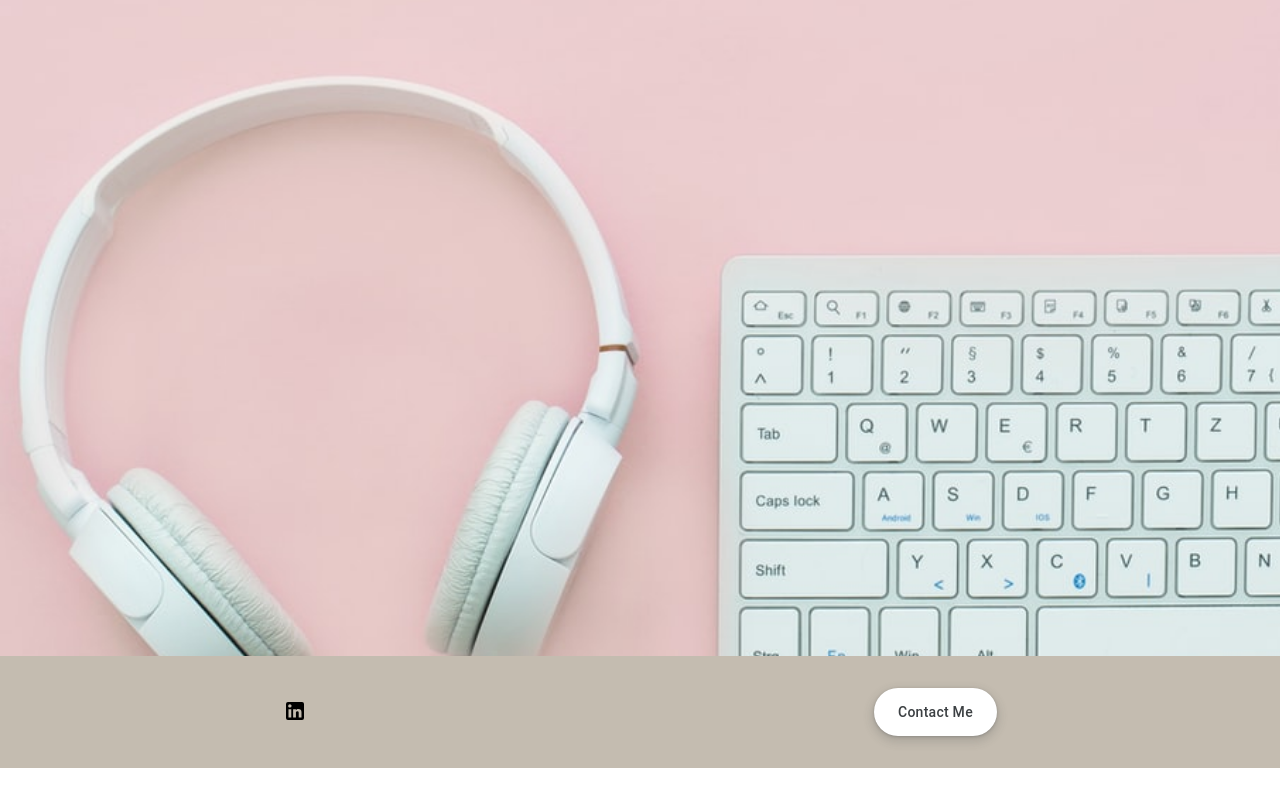
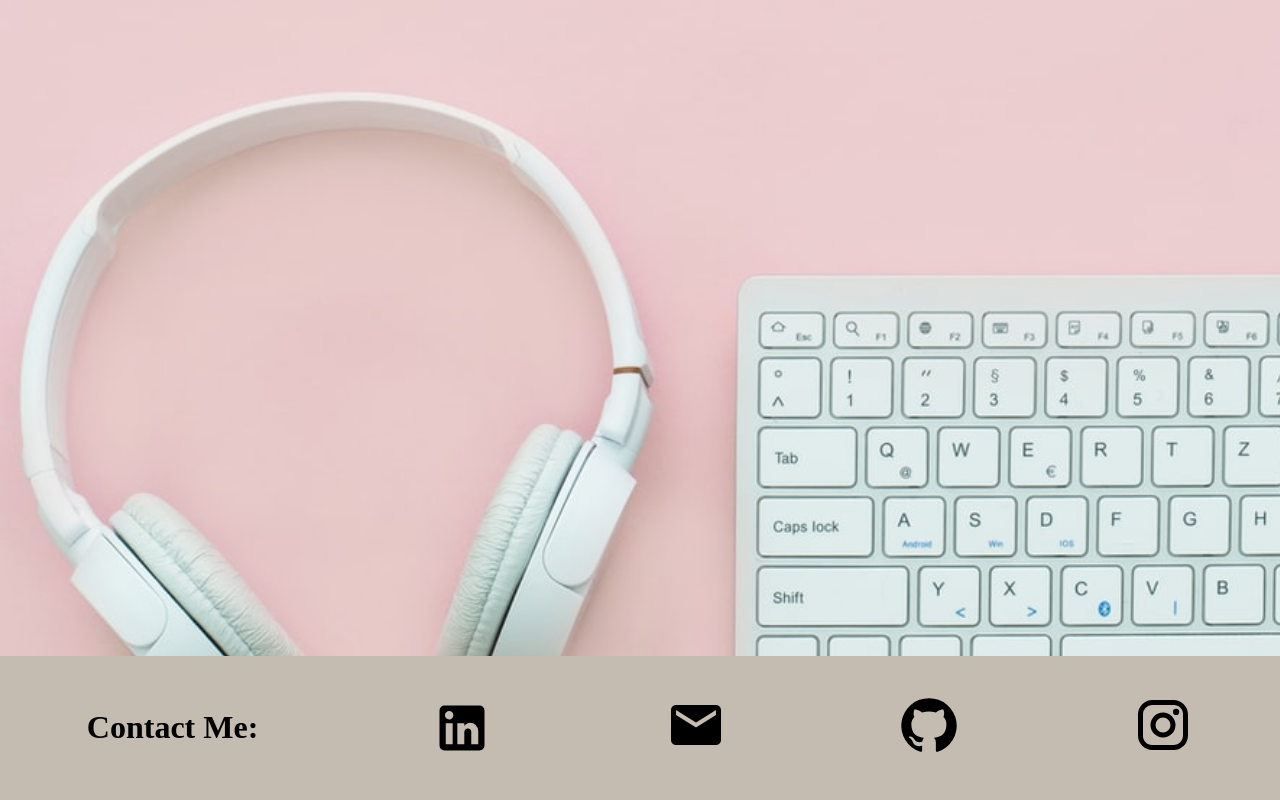
Before and after one commit to narimenmokrani1/My_Portfolio, a React (Create React App) app: page /contactMe in a window 1280 px wide. Shown: the part 617-1417 px from the top of the page. Before the commit the page ends 1385 px from the top, so only its background shows below. Built offline with nearby package versions, Linux system fonts and the light colour scheme.

Commit message:
styled the footer

```diff
--- a/src/components/footer/Footer.js
+++ b/src/components/footer/Footer.js
@@ -1,15 +1,46 @@
 import React from 'react';
 import LinkedInIcon from '@mui/icons-material/LinkedIn';
 import style from './footer.css'
+import { GitHub } from '@mui/icons-material';
+import { Instagram } from '@mui/icons-material';
+import { Email } from '@mui/icons-material';
 function Footer(props) {
 	return (
 		<div>
 			<footer>
 				<ul className='footer-list'>
+						<h1>Contact Me:</h1>
 					<a href='https://www.linkedin.com/in/narimen-mokrani-bb5a7a13b/'>
-						<LinkedInIcon className='icon' />
+						<LinkedInIcon
+							className='icon'
+							style={{
+								fontSize: 60,
+							}}
+						/>
 					</a>
-						<button>Contact Me</button>
+					<a href='https://myaccount.google.com/?hl=en&utm_source=OGB&utm_medium=act'>
+						<Email
+							className='email'
+							style={{
+								fontSize: 60,
+							}}
+						/>
+					</a>
+
+					<a href='https://github.com/narimenmokrani1'>
+						<GitHub
+							style={{
+								fontSize: 60,
+							}}
+						/>
+					</a>
+					<a href='https://www.instagram.com/narimen_mokrani/'>
+						<Instagram
+							style={{
+								fontSize: 60,
+							}}
+						/>
+					</a>
 				</ul>
 			</footer>
 		</div>
```
